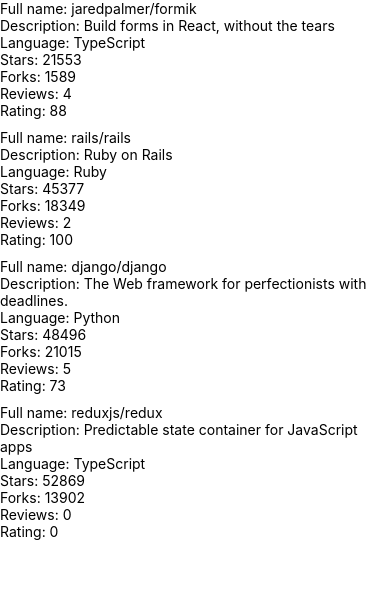
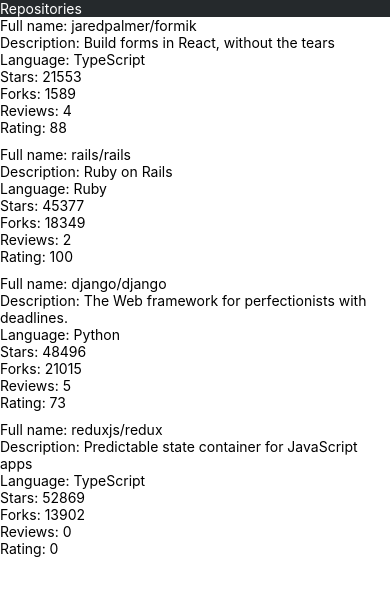
Before and after one commit to lacolegiala/react-native-app, a React Native app: screen / in a window 390 px wide. Shown: the top 596 px of the page. Built offline with nearby package versions, Linux system fonts and the light colour scheme.

Commit message:
Add color and text to app bar

```diff
--- a/src/components/AppBar.jsx
+++ b/src/components/AppBar.jsx
@@ -1,17 +1,20 @@
 import React from 'react';
 import { View, StyleSheet } from 'react-native';
+import Text from '../components/Text';
 import Constants from 'expo-constants';
 
 const styles = StyleSheet.create({
   container: {
     paddingTop: Constants.statusBarHeight,
-    // ...
+    backgroundColor: '#25292C'
   },
-  // ...
+  text: {
+    color: 'white'
+  }
 });
 
 const AppBar = () => {
-  return <View style={styles.container}>{/* ... */}</View>;
+  return <View style={styles.container}><Text color='appBarText'>Repositories</Text></View>;
 };
 
 export default AppBar;
--- /dev/null
+++ b/src/components/Text.jsx
@@ -0,0 +1,44 @@
+import React from 'react';
+import { Text as NativeText, StyleSheet } from 'react-native';
+
+import theme from '../theme';
+
+const styles = StyleSheet.create({
+  text: {
+    color: theme.colors.textPrimary,
+    fontSize: theme.fontSizes.body,
+    fontFamily: theme.fonts.main,
+    fontWeight: theme.fontWeights.normal,
+  },
+  colorTextSecondary: {
+    color: theme.colors.textSecondary,
+  },
+  colorPrimary: {
+    color: theme.colors.primary,
+  },
+  colorAppBar: {
+    color: theme.colors.appBarText
+  },
+  fontSizeSubheading: {
+    fontSize: theme.fontSizes.subheading,
+  },
+  fontWeightBold: {
+    fontWeight: theme.fontWeights.bold,
+  },
+});
+
+const Text = ({ color, fontSize, fontWeight, style, ...props }) => {
+  const textStyle = [
+    styles.text,
+    color === 'textSecondary' && styles.colorTextSecondary,
+    color === 'primary' && styles.colorPrimary,
+    color === 'appBarText' && styles.colorAppBar,
+    fontSize === 'subheading' && styles.fontSizeSubheading,
+    fontWeight === 'bold' && styles.fontWeightBold,
+    style,
+  ];
+
+  return <NativeText style={textStyle} {...props} />;
+};
+
+export default Text;
--- /dev/null
+++ b/src/theme.js
@@ -0,0 +1,21 @@
+const theme = {
+  colors: {
+    textPrimary: '#24292e',
+    textSecondary: '#586069',
+    primary: '#0366d6',
+    appBarText: 'white'
+  },
+  fontSizes: {
+    body: 14,
+    subheading: 16,
+  },
+  fonts: {
+    main: 'System',
+  },
+  fontWeights: {
+    normal: '400',
+    bold: '700',
+  },
+};
+
+export default theme;
```
